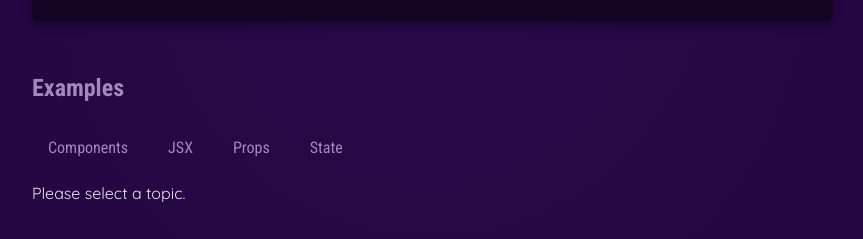
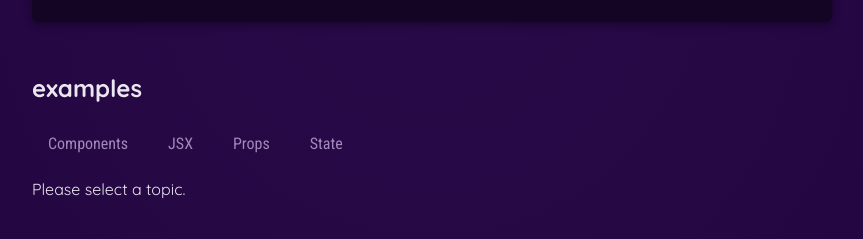
Before and after one commit to Rayannick/React, a React (Vite) app: page / in a window 1280 px wide. Shown: the part 677-916 px from the top of the page, without its empty margins (208-1071 px from the left). Built offline with nearby package versions, Linux system fonts and the light colour scheme.

Commit message:
tabs update

```diff
--- a/src2/components/Example.jsx
+++ b/src2/components/Example.jsx
@@ -1,6 +1,9 @@
 import { useState } from 'react';
 import TabButton from '../components/TabButton.jsx';
 import { EXAMPLES } from '../data.js';
+import Section from './section.jsx';
+import Tabs from './tabs.jsx';
+
 
 export default function Examples(){
 
@@ -31,9 +34,11 @@ if (selectedTopic) {
 
 
 return (
-<section id="examples">
-<h2>Examples</h2>
-<menu>
+<Section title="examples" id='examples'>
+
+<Tabs button={
+
+  <>
   <TabButton
     isSelected={selectedTopic === 'components'}
     onSelect={() => handleSelect('components')}
@@ -58,8 +63,11 @@ return (
   >
     State
   </TabButton>
-</menu>
+</>
+}
+>
 {tabContent}
-</section>
+</Tabs>
+</Section>
 
 )}
--- /dev/null
+++ b/src2/components/section.jsx
@@ -0,0 +1,13 @@
+/* eslint-disable react/prop-types */
+export default function Section({title,children,...props}){
+
+return(
+
+
+    <section {...props}>
+
+    <h1>{title}</h1>
+    {children}
+    </section>
+)
+}
--- /dev/null
+++ b/src2/components/tabs.jsx
@@ -0,0 +1,25 @@
+
+/* eslint-disable react/prop-types */
+
+
+
+
+
+
+
+
+
+
+
+
+
+// children argument work as the content between the component
+
+
+export default function Tabs({button , children }){
+    return(<>
+        <menu>{button}</menu>
+        {children}
+     </>
+    )
+}
```
Also changed, not shown: src2/App.jsx (+5 -8 lines), src2/index.jsx (+6 -1 lines).
